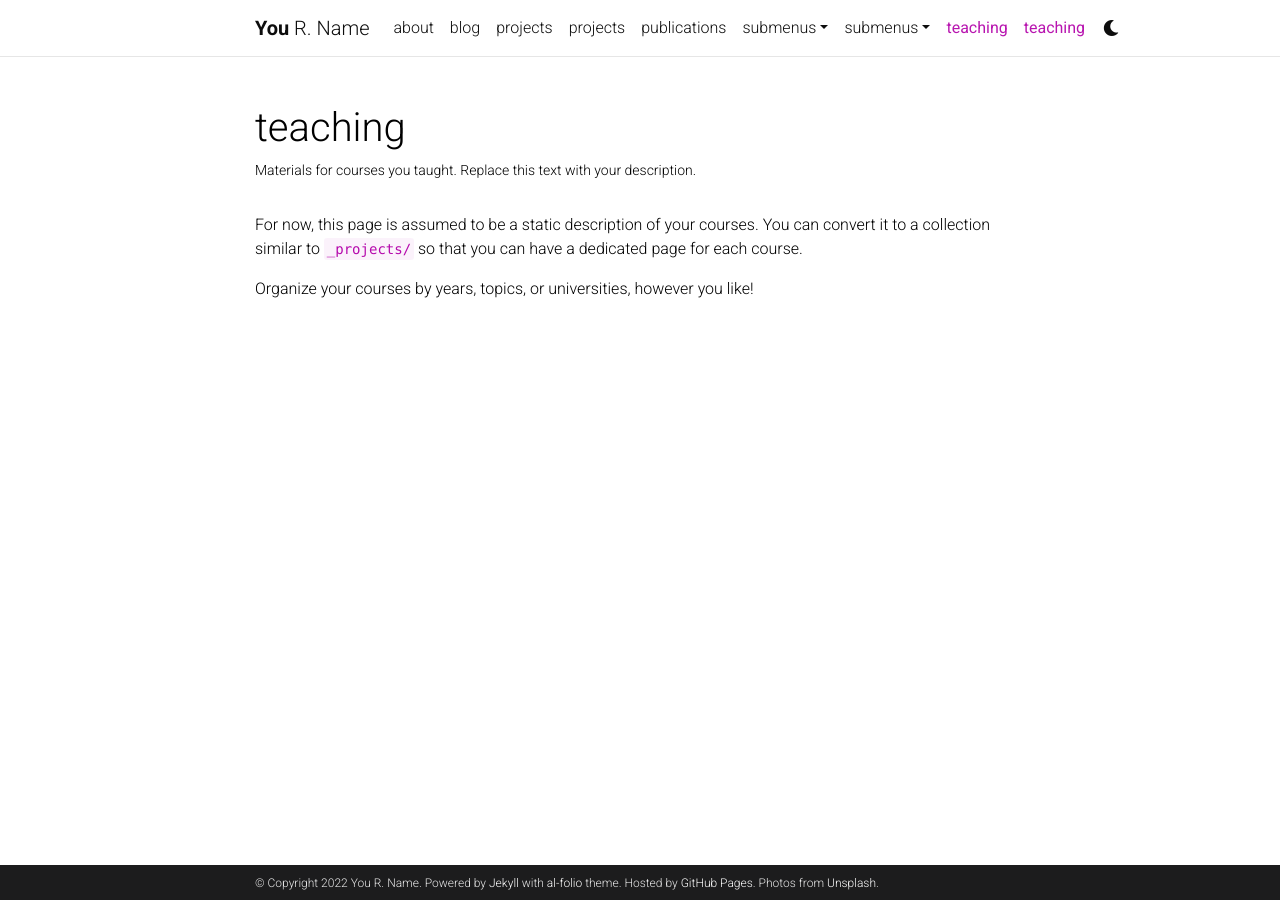
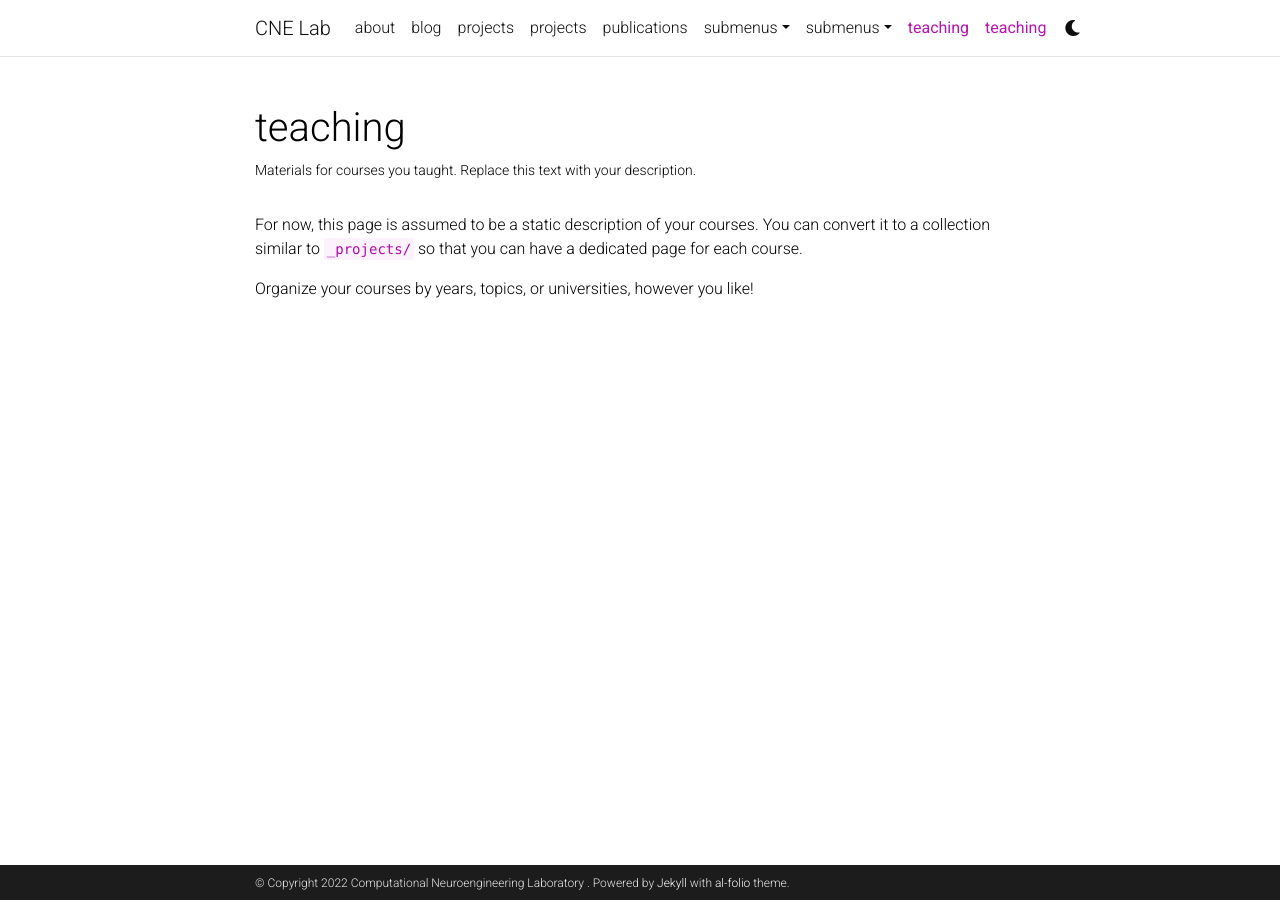
Before and after one commit to CNELab/CNELab.github.io, a Jekyll site: the page built from unused/teaching.md, in a window 1280 px wide. Built offline with Jekyll 4.4.1, drawn with Linux system fonts in a browser that asks for light colours; comment, search, counter and statistics services are not loaded; a style sheet for code colours, icons or effects is not loaded.

Commit message:
Test deployment

```diff
--- a/_config.yml
+++ b/_config.yml
@@ -2,24 +2,23 @@
 # Site settings
 # -----------------------------------------------------------------------------
 
-title: blank # the website title (if blank, full name will be used instead)
-first_name: You
-middle_name: R.
-last_name: Name
-email: you@example.com
+title: CNE Lab # the website title (if blank, full name will be used instead)
+first_name: Computational Neuroengineering Laboratory
+middle_name:
+last_name:
+email:
 description: > # the ">" symbol means to ignore newlines until "footer_text:"
-  A simple, whitespace theme for academics. Based on [*folio](https://github.com/bogoli/-folio) design.
+
 footer_text: >
   Powered by <a href="https://jekyllrb.com/" target="_blank">Jekyll</a> with <a href="https://github.com/alshedivat/al-folio">al-folio</a> theme.
-  Hosted by <a href="https://pages.github.com/" target="_blank">GitHub Pages</a>.
-  Photos from <a href="https://unsplash.com" target="_blank">Unsplash</a>.
+
 keywords: jekyll, jekyll-theme, academic-website, portfolio-website  # add your own keywords or leave empty
 
 lang: en # the language of your site (for example: en, fr, cn, ru, etc.)
-icon: ⚛️  # the emoji used as the favicon (alternatively, provide image name in /assets/img/)
+icon: 🧠  # the emoji used as the favicon (alternatively, provide image name in /assets/img/)
 
-url: https://alshedivat.github.io # the base hostname & protocol for your site
-baseurl: /al-folio # the subpath of your site, e.g. /blog/
+url: https://cnelab.github.io # the base hostname & protocol for your site
+baseurl: / # the subpath of your site, e.g. /blog/
 last_updated: false # set to true if you want to display last updated in the footer
 impressum_path:  # set to path to include impressum link in the footer, use the same path as permalink in a page, helps to conform with EU GDPR
 
@@ -73,7 +72,7 @@
 stackoverflow_id: #your stackoverflow id
 
 contact_note: >
-  You can even add a little note about which of these is the best way to reach you.
+
 
 google_analytics:  # your google-analytics ID (format: UA-XXXXXXXXX)
 google_site_verification:  # your google-site-verification ID (Google Search Console)
```
